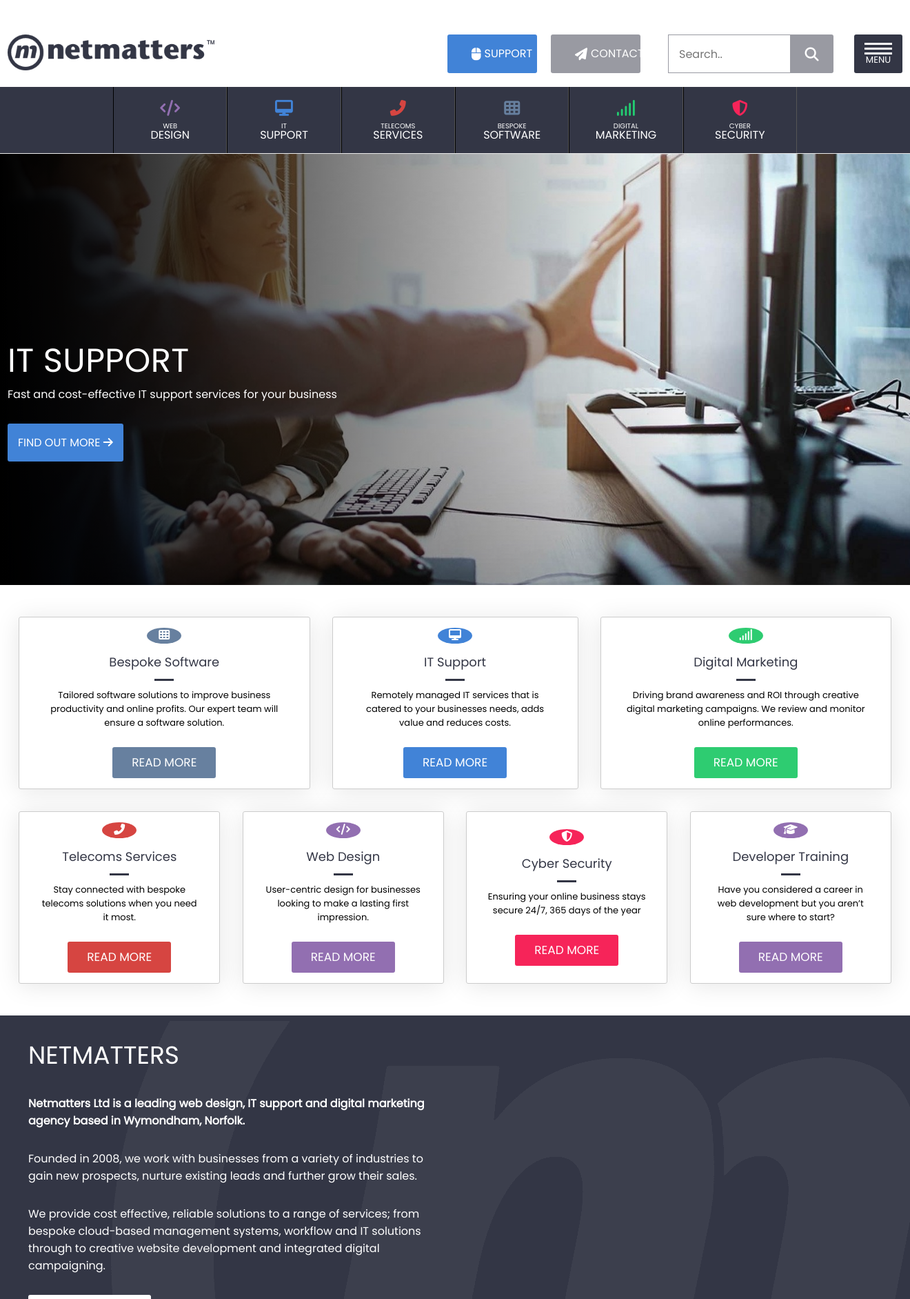
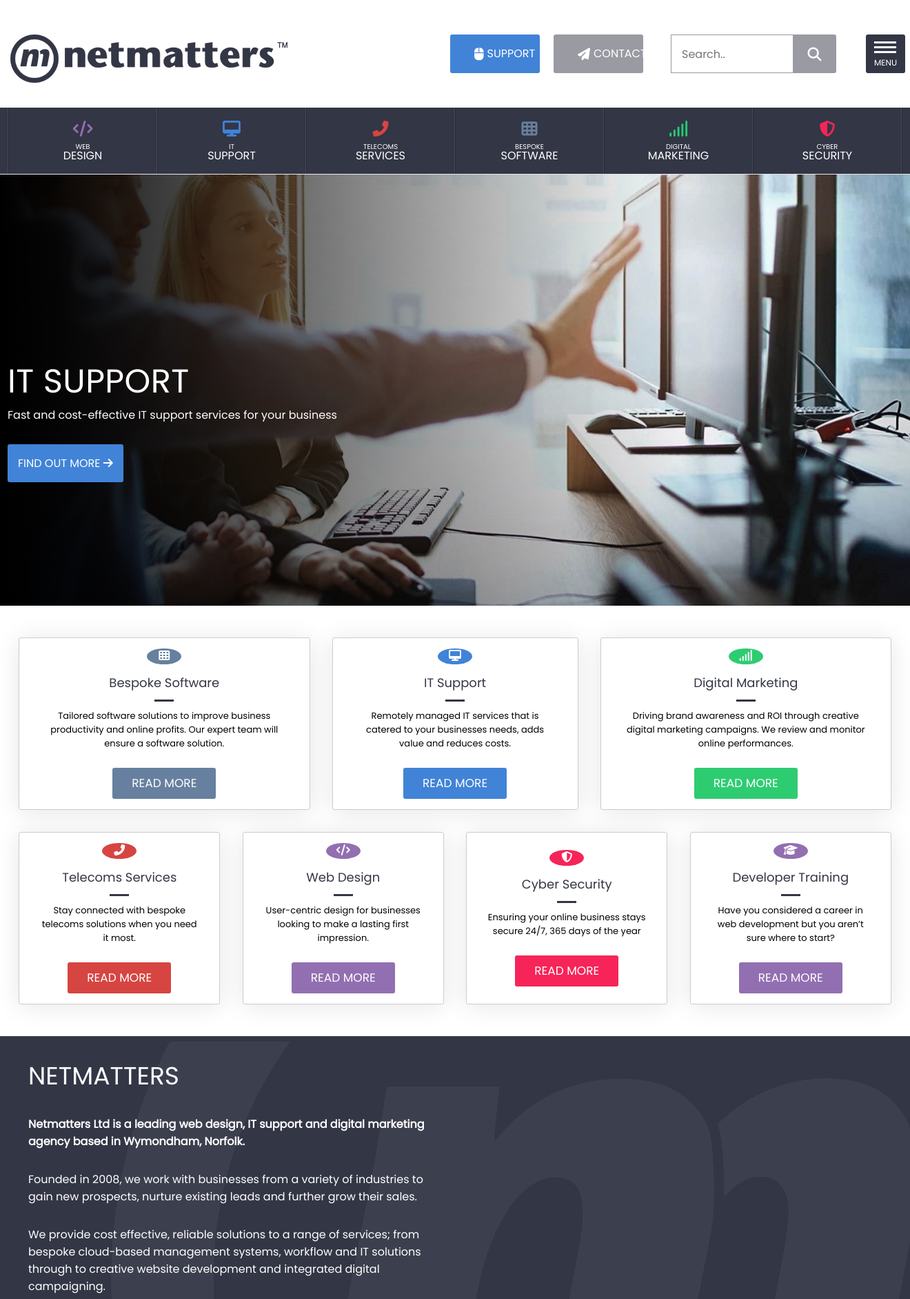
Before and after one commit to Orctooth/PHP_Reflection, a PHP site: page / in a window 1320 px wide. Shown: the top 1883 px of the page at 69% size. Run offline with PHP 8.4, Linux system fonts and the light colour scheme; some libraries are stand-ins or nearby versions.

Commit message:
all of initial points addressed. Now doing another run through edit regarding issues I've spotted. Currently working on banner

```diff
--- a/css/styles.css
+++ b/css/styles.css
@@ -78,7 +78,7 @@
 }
 
 .hamburger-box {
-  width: 40px;
+  width: 32px;
   height: 17px;
   display: inline-block;
   position: relative;
@@ -90,7 +90,7 @@
   margin-top: -1.5px;
 }
 .hamburger-inner, .hamburger-inner::before, .hamburger-inner::after {
-  width: 40px;
+  width: 32px;
   height: 3px;
   background-color: #fff;
   border-radius: 0px;
@@ -140,14 +140,15 @@
 }
 
 .logo {
-  margin: 15px 0px;
-  display: block;
-  width: 300px;
+  display: block;
+  max-width: 100%;
+  margin-top: 15px;
 }
 
 .header {
   padding-top: 5px;
   padding-bottom: 5px;
+  margin: 0 15px;
 }
 .header > .header-top {
   display: flex;
@@ -165,19 +166,28 @@
 .header > .header-top .buttons > .support, .header > .header-top .buttons .hamburger {
   position: absolute;
 }
-.header > .header-top .buttons > .support > svg, .header > .header-top .buttons .hamburger > svg {
-  vertical-align: middle;
-}
-.header > .header-top .buttons > .support > .supportIcon, .header > .header-top .buttons .hamburger > .supportIcon {
-  vertical-align: middle;
-}
 .header > .header-top .buttons > .support {
   display: block;
-  top: 20px;
-  right: 100px;
-}
-.header > .header-top .buttons > .support:hover {
-  border-bottom: solid black 3px;
+  top: 45px;
+  right: 50px;
+}
+.header > .header-top .buttons > .support > i {
+  height: 56px;
+  width: 56px;
+  transform: scale(1.75);
+}
+.header > .header-top .buttons > .support::after {
+  content: "";
+  position: absolute;
+  top: 15px;
+  left: -25px;
+  width: 30px;
+  height: 3px;
+  background-color: #000;
+  display: none;
+}
+.header > .header-top .buttons > .support:hover::after {
+  display: block;
 }
 .header > .header-top .buttons > .big-beautiful-button {
   padding: 15px 30px;
@@ -210,12 +220,12 @@
   display: block;
   top: 15px;
   right: 0px;
-  padding: 10px 15px;
+  padding: 10px 12px;
 }
 .header > .header-top .buttons > .hamburger > .menutext {
-  font-size: 0.825rem;
-  line-height: 1;
-  margin-top: 5px;
+  font-size: 0.75rem;
+  line-height: 1.6rem;
+  margin-top: 15px;
 }
 .header > .header-top .buttons > .hamburger:hover {
   background-color: #22242e;
@@ -277,6 +285,8 @@
 .navbar > .tab-wrapper {
   display: flex;
   position: relative;
+  border-left: 1px solid rgba(255, 255, 255, 0.1);
+  border-right: 1px solid rgba(0, 0, 0, 0.25);
 }
 .navbar > .tab-wrapper > .bar-child {
   width: 20%;
@@ -285,8 +295,8 @@
   flex-direction: column;
   align-items: center;
   color: #fff;
-  border-right: #555 1px solid;
-  border-left: #000 1px solid;
+  border-right: 1px solid rgba(255, 255, 255, 0.1);
+  border-left: 1px solid rgba(0, 0, 0, 0.25);
   padding-top: 19px;
   padding-bottom: 18px;
   line-height: 1;
@@ -1248,6 +1285,9 @@
     display: none;
   }
 
+  .header {
+    margin-bottom: 30px;
+  }
   .header > .searchbar-mobile {
     display: none;
   }
@@ -1409,6 +1449,7 @@
 }
 @media only screen and (min-width: 1280px) {
   .navbar .tab-wrapper {
+    min-width: 1298px;
     margin: 0 auto;
   }
   .navbar .tab-wrapper > .bar-child > .drop-down > ul > li {
@@ -1614,7 +1668,7 @@
 @media only screen and (min-width: 786px) {
   .header-top, .searchbar-mobile, .banner-text,
 .nav-cards, .culture-back, .news-header-section,
-.news-cards, .companies, .footer-content {
+.news-cards, .companies, .sign-up-form, .footer-content {
     width: 768px;
     margin: 0 auto;
   }
@@ -1622,7 +1676,7 @@
 @media only screen and (min-width: 1010px) {
   .header-top, .searchbar-mobile, .banner-text, .tab-wrapper,
 .xl-row-nav, .lg-row-nav, .nav-cards, .culture-back, .news-header-section,
-.news-cards, .companies, .footer-content, .awards-1, .awards-2 {
+.news-cards, .companies, .sign-up-form, .footer-content, .awards-1, .awards-2 {
     width: 992px;
     margin: 0 auto;
   }
@@ -1631,7 +1685,7 @@
   .header-top, .searchbar-mobile, .banner-text, .tab-wrapper,
 .xl-row-nav, .xxl-row-nav, .nav-cards,
 .culture-back, .news-header-section, .companies,
-.news-cards, .footer-content, .awards-1, .awards-2 {
+.news-cards, .footer-content, .sign-up-form, .awards-1, .awards-2 {
     width: 1298px;
     margin: 0 auto;
   }
--- a/index.html
+++ b/index.html
@@ -18,7 +18,7 @@
             <div class="header-top">
                 <a href=""><img class="logo" src="img/f-logo.png" alt="Netmatters logo"></a>
                 <div class="buttons">
-                    <div class="support" style="line-height: 1;"><i class="fas fa-phone"></i></div>
+                    <div class="support"><i class="fas fa-phone"></i></div>
                     <button class="big-beautiful-button support-xl">
                         <i class="fas fa-mouse"></i>SUPPORT
                     </button>
@@ -527,8 +527,9 @@
                         </div>
                     </div>
                     <div class="checkbox">
-                        <input class ="check" type="checkbox" id="checkbox" placeholder=""><i class="fas fa-check" style="color: #fff;"></i>
-                        <span><label for="marketing-info">Please tick this box if you wish to receive marketing information from us.
+                        <input class ="check" type="checkbox" id="checkbox" placeholder="">
+                        <label for="checkbox"><i class="fas fa-check" style="color: #fff;"></i></label>
+                        <span><label for="checkbox">Please tick this box if you wish to receive marketing information from us.
                             Please see our <span class="policy">Privacy Policy</span> for more information on how we use your data.</label></span>
 
                     </div>
@@ -582,9 +583,9 @@
                     <div class="social-con">
                         <h4>SOCIAL MEDIA</h4>
                         <div class="button-container">
-                            <a class="facebook" href=""><i class="fab fa-facebook-f"></i></a>
-                            <a class="twitter" href=""><i class="fab fa-twitter"></i></a>
-                            <a class="linked-in" href=""><i class="fab fa-linkedin-in"></i></a>
+                            <a class="facebook" href=""><i class="fab fa-facebook-f" style="font-size: 1.75rem;"></i></a>
+                            <a class="twitter" href=""><i class="fab fa-twitter" style="font-size: 1.75rem;"></i></a>
+                            <a class="linked-in" href=""><i class="fab fa-linkedin-in" style="font-size: 1.75rem;"></i></a>
                         </div>
                     </div>
                 </div>
--- a/scss/_media-queries.scss
+++ b/scss/_media-queries.scss
@@ -8,13 +8,18 @@
 
     .searchbar-mobile{
         @media screen and (-ms-high-contrast: active), (-ms-high-contrast: none) {
-            margin-bottom: 30px;
-            padding-bottom: 10px;
-
             & > button{
                 margin-right: 20px;
             }
         }
+        margin: 0 auto;
+    }
+    .header{
+        margin-bottom: 30px;
+    }
+
+    .logo{
+        max-width: 80%;
     }
 
 }
@@ -33,6 +38,7 @@
                 display: none;
             }
         }
+        margin-bottom: 30px;
     }
 
 }
@@ -222,10 +228,12 @@
 
 }
 
+
+
 @media only screen and (min-width:1280px){
     .navbar{
         .tab-wrapper{
-            //width: 1298px;
+            min-width: 1298px;
             margin: 0 auto;
             & > .bar-child{
                 & > .drop-down{
@@ -473,7 +481,30 @@
                 & > div {
 
                     margin: 0 auto;
+                    width: 25%;
+                }
+            }
+        }
+    }
+}
+
+@media (min-width: 1080px) {
+    footer {
+
+        .footer-main {
+
+
+            .footer-content {
+                width: 1096px;
+                padding: 30px 0px;
+
+                & > div {
+
+                    margin: 0 auto;
                     width: 20%;
+                }
+                & > .social-con{
+                    width: 30%;
                 }
             }
         }
@@ -515,7 +546,7 @@
 @media only screen and (max-width: 443px){
     .header-top, .searchbar-mobile, .banner-text,
     .nav-cards, .culture-back, .news-header-section,
-    .news-cards, .companies, .footer-content {
+    .news-cards, .companies, .sign-up-form, .footer-content {
         width: 425px;
         margin: 0 auto;
     }
@@ -524,7 +555,7 @@
 @media only screen and (min-width: 786px){
     .header-top, .searchbar-mobile, .banner-text,
     .nav-cards, .culture-back, .news-header-section,
-    .news-cards, .companies, .footer-content {
+    .news-cards, .companies, .sign-up-form, .footer-content {
         width: 768px;
         margin: 0 auto;
     }
@@ -533,7 +564,7 @@
 @media only screen and (min-width: 1010px){
     .header-top, .searchbar-mobile, .banner-text, .tab-wrapper,
     .xl-row-nav, .lg-row-nav, .nav-cards, .culture-back, .news-header-section,
-    .news-cards, .companies, .footer-content, .awards-1, .awards-2 {
+    .news-cards, .companies, .sign-up-form, .footer-content, .awards-1, .awards-2 {
         width: 992px;
         margin: 0 auto;
     }
@@ -545,7 +576,7 @@
     .header-top, .searchbar-mobile, .banner-text, .tab-wrapper,
     .xl-row-nav, .xxl-row-nav, .nav-cards,
     .culture-back, .news-header-section, .companies,
-    .news-cards, .footer-content, .awards-1, .awards-2 {
+    .news-cards, .footer-content, .sign-up-form, .awards-1, .awards-2 {
         width: 1298px;
         margin: 0 auto;
     }
--- a/scss/styles.scss
+++ b/scss/styles.scss
@@ -63,7 +63,7 @@
 // ==================================================
 $hamburger-padding-x           : 15px !default;
 $hamburger-padding-y           : 8px !default;
-$hamburger-layer-width         : 40px !default;
+$hamburger-layer-width         : 32px !default;
 $hamburger-layer-height        : 3px !default;
 $hamburger-layer-spacing       : 4px !default;
 $hamburger-layer-color         : #fff !default;
@@ -84,15 +84,16 @@
 
 //header
 .logo{
-    margin: 15px 0px;
     display:block;
-    width:300px;
+    max-width: 100%;
+    margin-top: 15px;
 
 }
 
 .header{
     padding-top: 5px;
     padding-bottom: 5px;
+    margin: 0 15px;
 
     //first line of header including logo,burger,etc.
     & > .header-top{
@@ -112,22 +113,32 @@
 
             & > .support, .hamburger{
                 position:absolute;
-                & > svg{
-                    vertical-align: middle;
-                }
-                & > .supportIcon{
-                    vertical-align: middle;
-                }
             }
 
             & > .support{
                 display: block;
-                top: 20px;
-                right: 100px;
+                top: 45px;
+                right: 50px;
+                & > i{
+                    height: 56px;
+                    width: 56px;
+                    transform: scale(1.75);
 
-
+                }
+                &::after{
+                    content: "";
+                    position: absolute;
+                    top: 15px;
+                    left: -25px;
+                    width: 30px;
+                    height: 3px;
+                    background-color: #000;
+                    display: none;
+                }
                 &:hover{
-                    border-bottom: solid black 3px;
+                    &::after{
+                        display:block;
+                    }
                 }
             }
 
@@ -167,12 +178,12 @@
                 display: block;
                 top: 15px;
                 right: 0px;
-                padding: 10px 15px;
+                padding: 10px 12px;
 
                 & > .menutext{
-                    font-size: 0.825rem;
-                    line-height: 1;
-                    margin-top:5px;
+                    font-size: 0.75rem;
+                    line-height: 1.6rem;
+                    margin-top: 15px;
                 }
 
                 &:hover{
@@ -260,6 +268,8 @@
     & > .tab-wrapper{
         display:flex;
         position: relative;
+        border-left: 1px solid hsla(0,0%,100%,.1);
+        border-right: 1px solid rgba(0,0,0,.25);
 
 
         & > .bar-child{
@@ -269,8 +279,8 @@
             flex-direction: column;
             align-items: center;
             color: #fff;
-            border-right:#555 1px solid;
-            border-left: #000 1px solid;
+            border-right: 1px solid hsla(0,0%,100%,.1);
+            border-left: 1px solid rgba(0,0,0,.25);
             padding-top: 19px;
             padding-bottom: 18px;
             line-height: 1;
```
Also changed, not shown: other parts of css/styles.css (+82 -44 lines), other parts of scss/styles.scss (+55 -43 lines), 1 other file.
